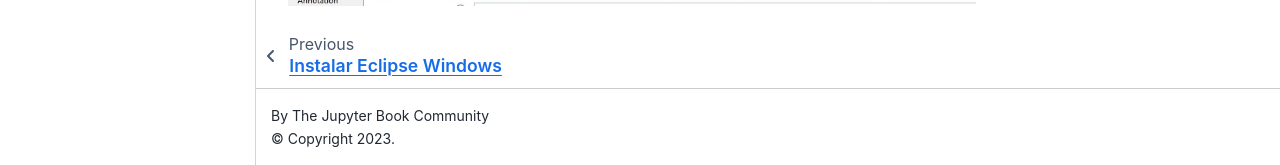
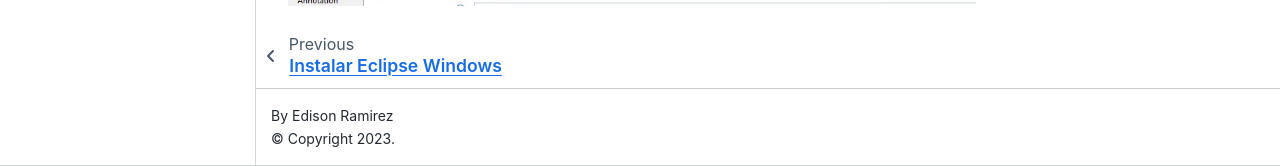
Before and after one commit to edisao/emf, a Jupyter Book: the page built from emf.md, in a window 1280 px wide and 900 px high, scrolled down 3139 px. Shown: the part 734-900 px from the top of the window. Built offline with Jupyter Book 1.0.4 settings and Sphinx 7.4.7 and the Sphinx Book theme 1.1.4, drawn with Linux system fonts in a browser that asks for light colours.

Commit message:
Ajustes en la presentación

```diff
--- a/_config.yml
+++ b/_config.yml
@@ -1,8 +1,8 @@
 # Book settings
 # Learn more at https://jupyterbook.org/customize/config.html
 
-title: My sample book
-author: The Jupyter Book Community
+title: Eclipse Modeling Framework
+author: Edison Ramirez
 logo: logo.png
 
 # Force re-execution of notebooks on each build.
@@ -21,9 +21,9 @@
 
 # Information about where the book exists on the web
 repository:
-  url: https://github.com/executablebooks/jupyter-book  # Online location of your book
-  path_to_book: docs  # Optional path to your book, relative to the repository root
-  branch: master  # Which branch of the repository should be used when creating links (optional)
+  url: https://github.com/executablebooks/jupyter-book # Online location of your book
+  path_to_book: docs # Optional path to your book, relative to the repository root
+  branch: master # Which branch of the repository should be used when creating links (optional)
 
 # Add GitHub buttons to your book
 # See https://jupyterbook.org/customize/config.html#add-a-link-to-your-repository
```
